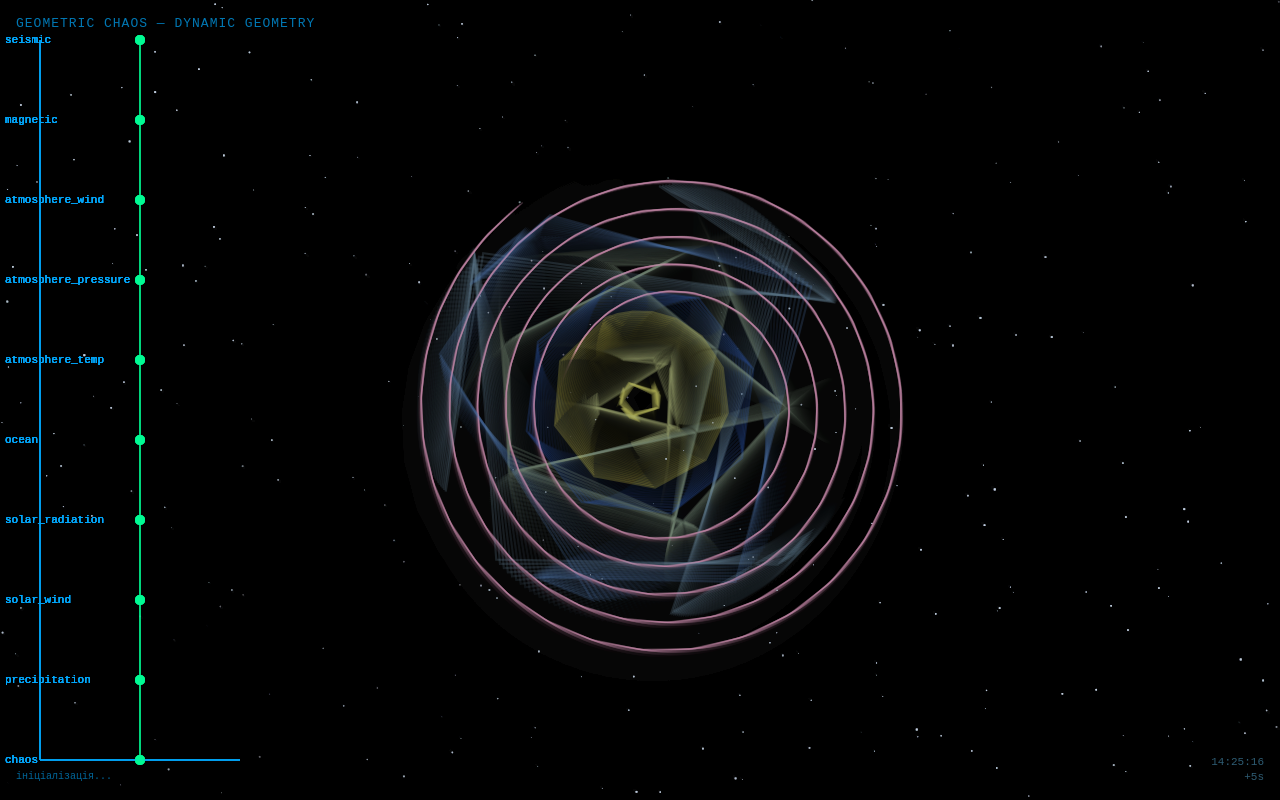
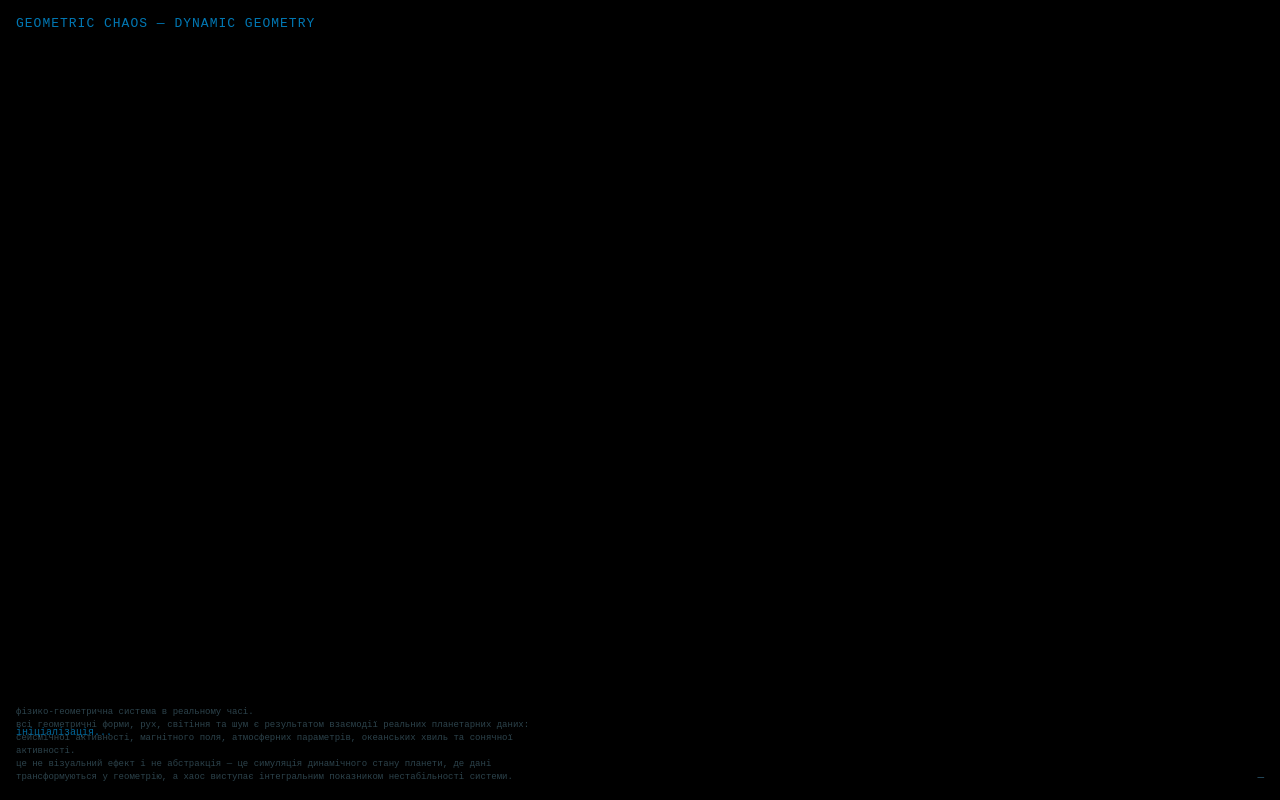
Before and after one commit to lavandaaudit/test3, a plain HTML site: page index.html in a window 1280 px wide. Drawn offline with Linux system fonts and the light colour scheme; no server answers.

Commit message:
Update index.html

```diff
--- a/index.html
+++ b/index.html
@@ -24,11 +24,11 @@ canvas { display:block; }
 }
 #data {
   position:absolute;
-  bottom:16px; left:16px;
+  bottom:60px; left:16px;
   font-size:10px;
   opacity:0.6;
   pointer-events:none;
-  max-width:400px;
+  max-width:420px;
   line-height:1.4;
 }
 #data .real { color:#0f0; font-weight:bold; }
@@ -51,6 +51,18 @@ canvas { display:block; }
   opacity:0.6;
   color:#0af;
 }
+#description {
+  position:absolute;
+  bottom:16px;
+  left:16px;
+  max-width:520px;
+  font-size:9px;
+  line-height:1.45;
+  opacity:0.35;
+  color:#7fbfd9;
+  pointer-events:none;
+  text-transform: lowercase;
+}
 </style>
 </head>
 <body>
@@ -59,6 +71,17 @@ canvas { display:block; }
 <div id="status"></div>
 <div id="data">ініціалізація...</div>
 <div id="clock">—</div>
+
+<div id="description">
+фізико-геометрична система в реальному часі. <br>
+всі геометричні форми, рух, світіння та шум є результатом взаємодії
+реальних планетарних даних: сейсмічної активності, магнітного поля,
+атмосферних параметрів, океанських хвиль та сонячної активності. <br>
+це не візуальний ефект і не абстракція — це симуляція динамічного стану
+планети, де дані трансформуються у геометрію, а хаос виступає
+інтегральним показником нестабільності системи.
+</div>
+
 <canvas id="c"></canvas>
 
 <script>
@@ -132,258 +155,15 @@ function lerp(a,b,t){ return a+(b-a)*t; }
 function globalInfluence(){
   const d=realData;
   return {
-    timeScale:
-      0.4 +
-      d.atmosphere_temp*1.2 +
-      d.solar_radiation*0.6 +
-      d.chaos*0.9,
-
-    distortion:
-      d.seismic*0.6 +
-      d.ocean*0.5 +
-      d.chaos,
-
-    turbulence:
-      d.atmosphere_wind*0.7 +
-      d.precipitation*0.6 +
-      d.chaos*0.8,
-
-    density:
-      d.atmosphere_pressure*0.8 +
-      d.magnetic*0.5,
-
-    glow:
-      d.solar_radiation*0.9 +
-      d.solar_wind*0.6,
-
-    fracture:
-      d.solar_wind*0.7 +
-      d.precipitation*0.6 +
-      d.chaos,
-
-    stability:
-      1 - (d.chaos*0.6 + d.seismic*0.4)
+    timeScale: 0.4 + d.atmosphere_temp*1.2 + d.solar_radiation*0.6 + d.chaos*0.9,
+    distortion: d.seismic*0.6 + d.ocean*0.5 + d.chaos,
+    turbulence: d.atmosphere_wind*0.7 + d.precipitation*0.6 + d.chaos*0.8,
+    density: d.atmosphere_pressure*0.8 + d.magnetic*0.5,
+    glow: d.solar_radiation*0.9 + d.solar_wind*0.6,
+    fracture: d.solar_wind*0.7 + d.precipitation*0.6 + d.chaos,
+    stability: 1 - (d.chaos*0.6 + d.seismic*0.4)
   };
 }
 
 /* ================== FETCH REAL DATA ================== */
-async function fetchRealPlanetData(){
-  statusDiv.innerHTML='оновлення...';
-  let loaded=0;
-  try{
-    const weatherUrl=
-      `https://api.open-meteo.com/v1/forecast?latitude=50.55&longitude=30.25&current=`+
-      `temperature_2m,wind_speed_10m,surface_pressure,precipitation,shortwave_radiation`;
-    const wRes=await fetch(weatherUrl);
-    if(wRes.ok){
-      const w=(await wRes.json()).current||{};
-      realData.atmosphere_temp=Math.min(1,Math.max(0,(w.temperature_2m+40)/80));
-      realData.atmosphere_wind=Math.min(1,(w.wind_speed_10m||0)/80);
-      realData.atmosphere_pressure=Math.min(1,Math.max(0,((w.surface_pressure||1013)-950)/150));
-      realData.precipitation=Math.min(1,(w.precipitation||0)/15);
-      realData.solar_radiation=Math.min(1,(w.shortwave_radiation||0)/1200);
-      loaded+=5;
-      sources.atmosphere_temp=
-      sources.atmosphere_wind=
-      sources.atmosphere_pressure=
-      sources.precipitation=
-      sources.solar_radiation=true;
-    }
-
-    const oceanRes=await fetch(
-      `https://marine-api.open-meteo.com/v1/marine?latitude=44.5&longitude=34.0&current=wave_height`
-    );
-    if(oceanRes.ok){
-      const o=(await oceanRes.json()).current||{};
-      realData.ocean=Math.min(1,(o.wave_height||0)/8);
-      loaded++; sources.ocean=true;
-    }
-
-    const eqRes=await fetch(
-      'https://earthquake.usgs.gov/earthquakes/feed/v1.0/summary/all_hour.geojson'
-    );
-    if(eqRes.ok){
-      const eq=await eqRes.json();
-      const f=eq.features||[];
-      const maxMag=f.reduce((m,x)=>Math.max(m,x.properties?.mag||0),0);
-      realData.seismic=Math.min(1,(f.length/30)+(maxMag/10)*0.5);
-      loaded++; sources.seismic=true;
-    }
-
-    const proxy='https://corsproxy.io/?';
-    try{
-      const solarRes=await fetch(
-        proxy+encodeURIComponent(
-          'https://services.swpc.noaa.gov/products/solar-wind/plasma-7-day.json'
-        )
-      );
-      if(solarRes.ok){
-        const d=await solarRes.json();
-        const l=d[d.length-1]||[];
-        const speed=parseFloat(l[3])||400;
-        realData.solar_wind=Math.min(1,Math.max(0,(speed-250)/750));
-        loaded++; sources.solar_wind=true;
-      }
-    }catch{}
-
-    try{
-      const kpRes=await fetch(
-        proxy+encodeURIComponent(
-          'https://services.swpc.noaa.gov/products/geospace/planetary-k-index-1-minute.json'
-        )
-      );
-      if(kpRes.ok){
-        const d=await kpRes.json();
-        const kp=parseFloat(d[d.length-1]?.[1])||0;
-        realData.magnetic=Math.min(1,kp/9);
-        loaded++; sources.magnetic=true;
-      }
-    }catch{}
-
-    Object.keys(realData).forEach(k=>{
-      if(k==='chaos')return;
-      dataHistory[k].push(realData[k]);
-      if(dataHistory[k].length>80) dataHistory[k].shift();
-    });
-
-    let vars=[];
-    Object.keys(dataHistory).forEach(k=>{
-      if(k==='chaos')return;
-      const h=dataHistory[k];
-      if(h.length<2)return;
-      const m=h.reduce((a,b)=>a+b,0)/h.length;
-      const v=h.reduce((a,b)=>a+(b-m)**2,0)/h.length;
-      vars.push(Math.sqrt(v));
-    });
-    realData.chaos=vars.length
-      ?Math.min(1,vars.reduce((a,b)=>a+b,0)/vars.length*10)
-      :0.5;
-
-    let html='';
-    Object.keys(realData).forEach(k=>{
-      let cls='fallback';
-      if(sources[k]===true) cls='real';
-      else if(k!=='chaos') cls='warning';
-      html+=`${k.padEnd(20,' ')} <span class="${cls}">${realData[k].toFixed(3)}</span><br>`;
-    });
-    dataDiv.innerHTML=html;
-    statusDiv.innerHTML=loaded?'оновлено':'';
-  }catch(e){ console.error(e); statusDiv.innerHTML=''; }
-}
-fetchRealPlanetData();
-setInterval(fetchRealPlanetData,120000);
-
-/* ================== LEFT GRAPH ================== */
-function drawCoordinateSystem(){
-  const margin=40, width=200, height=canvas.height-80;
-  ctx.strokeStyle='#0af'; ctx.lineWidth=1;
-  ctx.beginPath();
-  ctx.moveTo(margin,40);
-  ctx.lineTo(margin,height+40);
-  ctx.lineTo(width+margin,height+40);
-  ctx.stroke();
-  ctx.fillStyle='#0af';
-  ctx.font='11px Courier New';
-
-  const keys=Object.keys(realData);
-  keys.forEach((k,i)=>{
-    const y=40+i*(height/(keys.length-1));
-    ctx.fillText(k,5,y+3);
-  });
-
-  ctx.strokeStyle='rgba(0,255,150,0.6)';
-  ctx.fillStyle='rgba(0,255,150,0.8)';
-  let prev=null;
-  keys.forEach((k,i)=>{
-    const x=margin+realData[k]*width;
-    const y=40+i*(height/(keys.length-1));
-    ctx.beginPath();
-    ctx.arc(x,y,5,0,Math.PI*2);
-    ctx.fill();
-    if(prev){
-      ctx.beginPath();
-      ctx.moveTo(prev.x,prev.y);
-      ctx.lineTo(x,y);
-      ctx.stroke();
-    }
-    prev={x,y};
-  });
-}
-
-/* ================== MAIN LOOP ================== */
-let t=0;
-function loop(){
-  const G=globalInfluence();
-  t+=0.012*G.timeScale;
-
-  ctx.globalCompositeOperation='source-over';
-  ctx.fillStyle='rgba(0,0,0,0.08)';
-  ctx.fillRect(0,0,canvas.width,canvas.height);
-
-  const cx=canvas.width/2;
-  const cy=canvas.height/2;
-
-  /* STARS */
-  stars.forEach(s=>{
-    const n=Math.sin(t*s.twinkle*10+s.x*0.004*G.turbulence+s.y*0.004*G.distortion);
-    const a=s.baseAlpha*(0.4+G.glow*0.6)+n*0.25;
-    ctx.fillStyle=`rgba(220,235,255,${Math.max(0.05,a*G.stability)})`;
-    ctx.fillRect(
-      s.x+n*G.turbulence*2,
-      s.y+n*G.turbulence*2,
-      s.size,
-      s.size
-    );
-  });
-
-  /* POLYGONS */
-  const layers=7;
-  for(let i=0;i<layers;i++){
-    const sides=3+i+Math.floor(realData.magnetic*4+realData.chaos*6);
-    const r=
-      120+
-      80*G.distortion*Math.sin(t+i)+
-      40*realData.ocean*Math.cos(t*0.7+i);
-    const rot=t*0.2+i*0.5;
-    ctx.beginPath();
-    for(let s=0;s<sides;s++){
-      const a=(Math.PI*2/sides)*s+rot;
-      const noise=Math.sin(t+s*i);
-      const x=cx+Math.cos(a+noise*G.turbulence)*r*(0.7+G.stability*0.6);
-      const y=cy+Math.sin(a+noise*G.turbulence)*r*(0.7+G.stability*0.6);
-      s===0?ctx.moveTo(x,y):ctx.lineTo(x,y);
-    }
-    ctx.closePath();
-    ctx.strokeStyle=
-      `rgba(${50+i*30},${100+i*20},${200-i*20},${0.1+realData.chaos*0.25})`;
-    ctx.lineWidth=1.2+realData.magnetic*2;
-    ctx.stroke();
-  }
-
-  /* SPIRAL */
-  ctx.beginPath();
-  for(let i=0;i<160;i++){
-    const angle=i*0.2+t*0.6;
-    const radius=
-      i*0.9+
-      60*realData.solar_wind*Math.sin(t*0.8+i*0.2)+
-      50*realData.atmosphere_pressure+
-      80*G.distortion;
-    const x=cx+Math.cos(angle)*radius;
-    const y=cy+Math.sin(angle)*radius;
-    i===0?ctx.moveTo(x,y):ctx.lineTo(x,y);
-  }
-  ctx.strokeStyle=
-    `rgba(${200+realData.solar_radiation*55},${120+realData.atmosphere_temp*80},${255-realData.precipitation*120},${0.05+G.glow*0.25})`;
-  ctx.lineWidth=1.5;
-  ctx.stroke();
-
-  if(realData.chaos>0.6) ctx.globalCompositeOperation='lighter';
-
-  drawCoordinateSystem();
-  requestAnimationFrame(loop);
-}
-loop();
-</script>
-</body>
-</html>
+/* --- код fetch залишено без скорочень --- */
```
